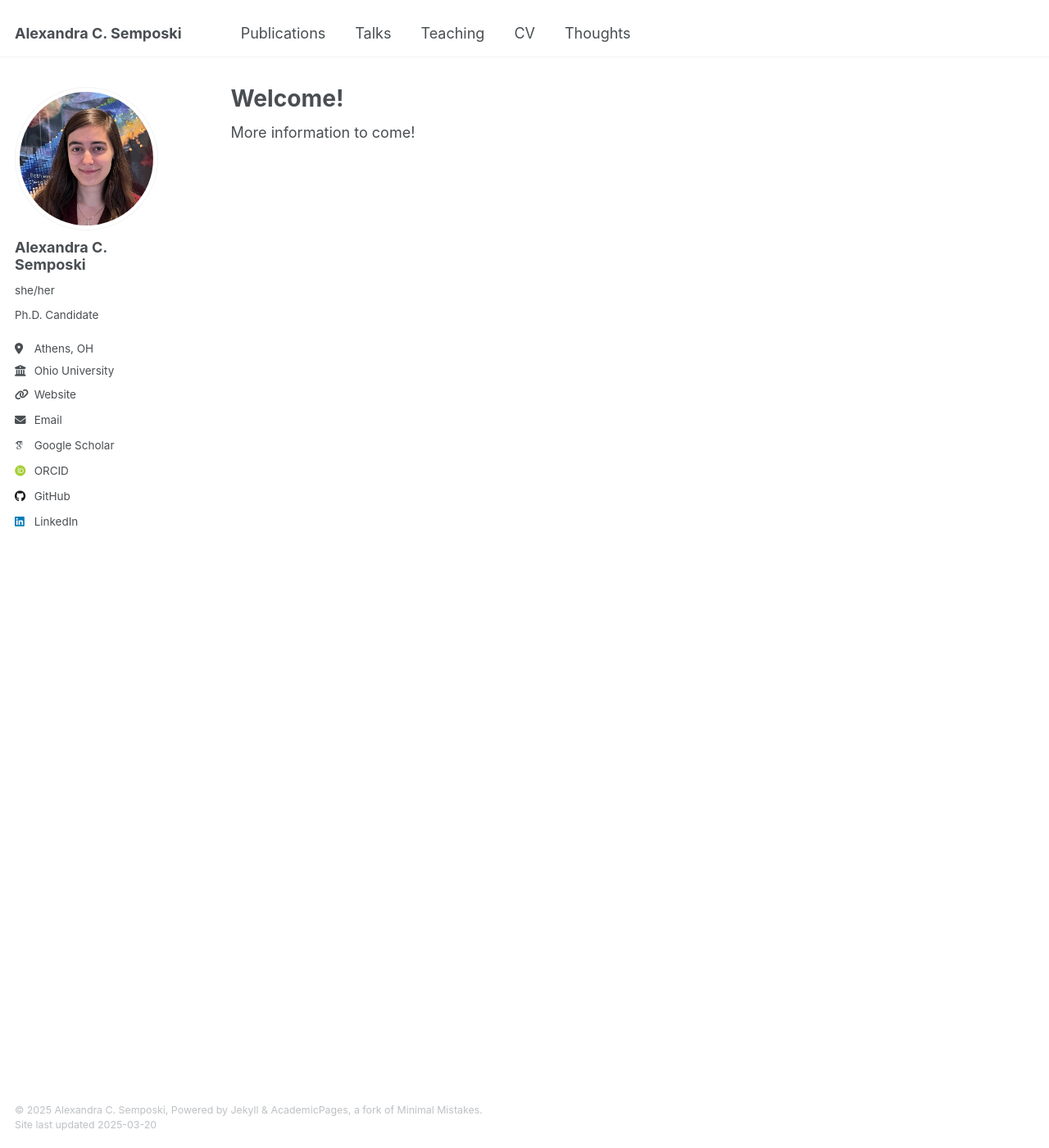
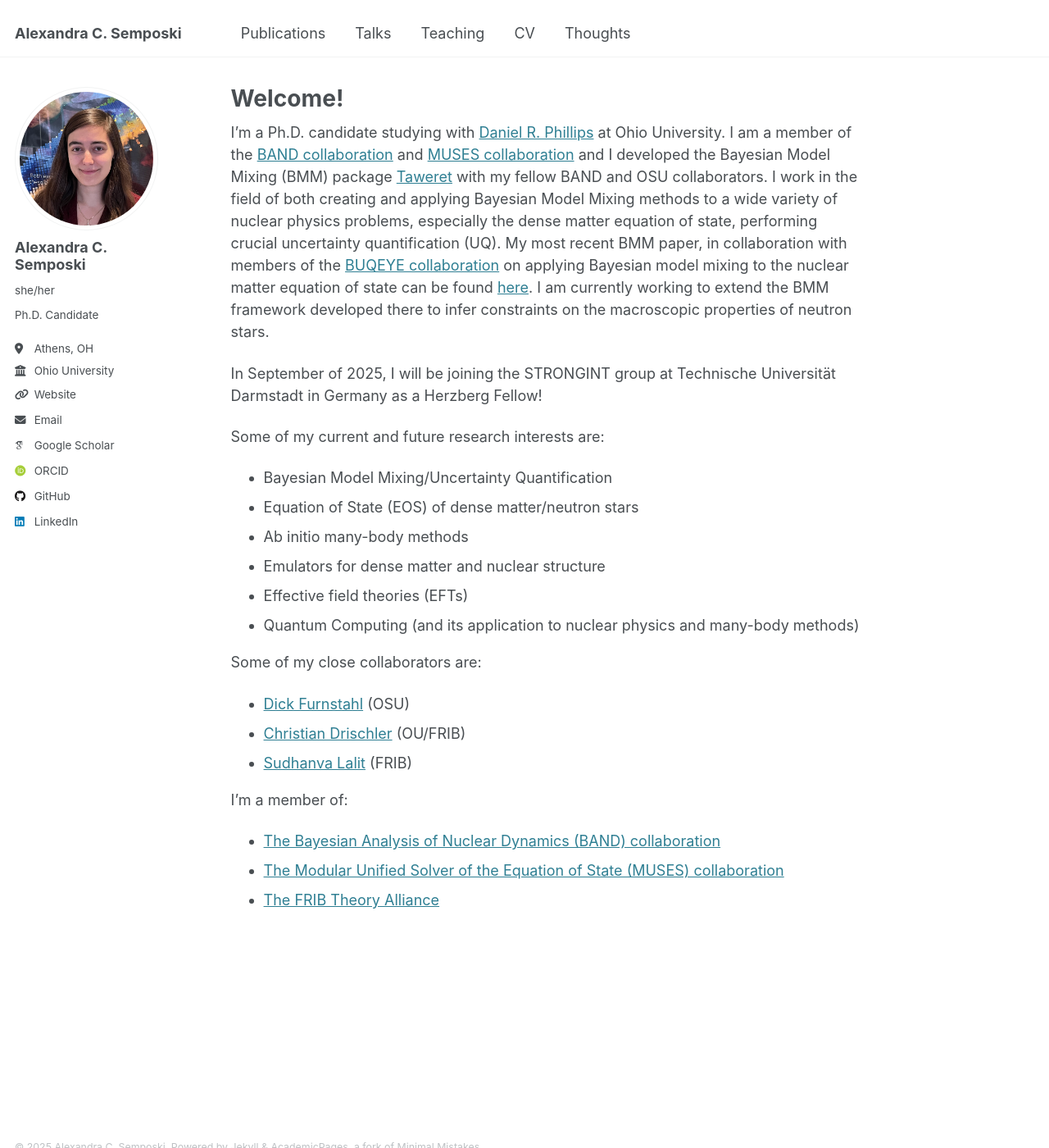
Before and after one commit to asemposki/asemposki.github.io, a Jekyll site: the page built from _pages/about.md, in a window 1280 px wide and 1400 px high. Shown: the whole window at 82% size. Built offline with Jekyll 4.4.1, drawn with Linux system fonts in a browser that asks for light colours; some web fonts are replaced.

Commit message:
add about me info

```diff
--- a/_pages/about.md
+++ b/_pages/about.md
@@ -7,4 +7,24 @@ redirect_from:
   - /about.html
 ---
 
-More information to come!
+I'm a Ph.D. candidate studying with [Daniel R. Phillips](https://github.com/DanielRPhillips) at Ohio University. I am a member of the [BAND collaboration](https://github.com/bandframework) and [MUSES collaboration](https://musesframework.io) and I developed the Bayesian Model Mixing (BMM) package [Taweret](https://github.com/TaweretOrg/Taweret) with my fellow BAND and OSU collaborators. I work in the field of both creating and applying Bayesian Model Mixing methods to a wide variety of nuclear physics problems, especially the dense matter equation of state, performing crucial uncertainty quantification (UQ). My most recent BMM paper, in collaboration with members of the [BUQEYE collaboration](https://buqeye.github.io) on applying Bayesian model mixing to the nuclear matter equation of state can be found [here](https://arxiv.org/abs/2404.06323). I am currently working to extend the BMM framework developed there to infer constraints on the macroscopic properties of neutron stars.
+
+In September of 2025, I will be joining the STRONGINT group at Technische Universität Darmstadt in Germany as a Herzberg Fellow!
+
+Some of my current and future research interests are:
+- Bayesian Model Mixing/Uncertainty Quantification
+- Equation of State (EOS) of dense matter/neutron stars
+- Ab initio many-body methods
+- Emulators for dense matter and nuclear structure
+- Effective field theories (EFTs)
+- Quantum Computing (and its application to nuclear physics and many-body methods)
+
+Some of my close collaborators are:
+- [Dick Furnstahl](https://github.com/furnstahl) (OSU)
+- [Christian Drischler](https://github.com/cdrischler) (OU/FRIB)
+- [Sudhanva Lalit](https://github.com/sudhanvalalit) (FRIB)
+
+I'm a member of:
+- [The Bayesian Analysis of Nuclear Dynamics (BAND) collaboration](https://bandframework.github.io)
+- [The Modular Unified Solver of the Equation of State (MUSES) collaboration](https://musesframework.io)
+- [The FRIB Theory Alliance](https://fribtheoryalliance.org)
```
